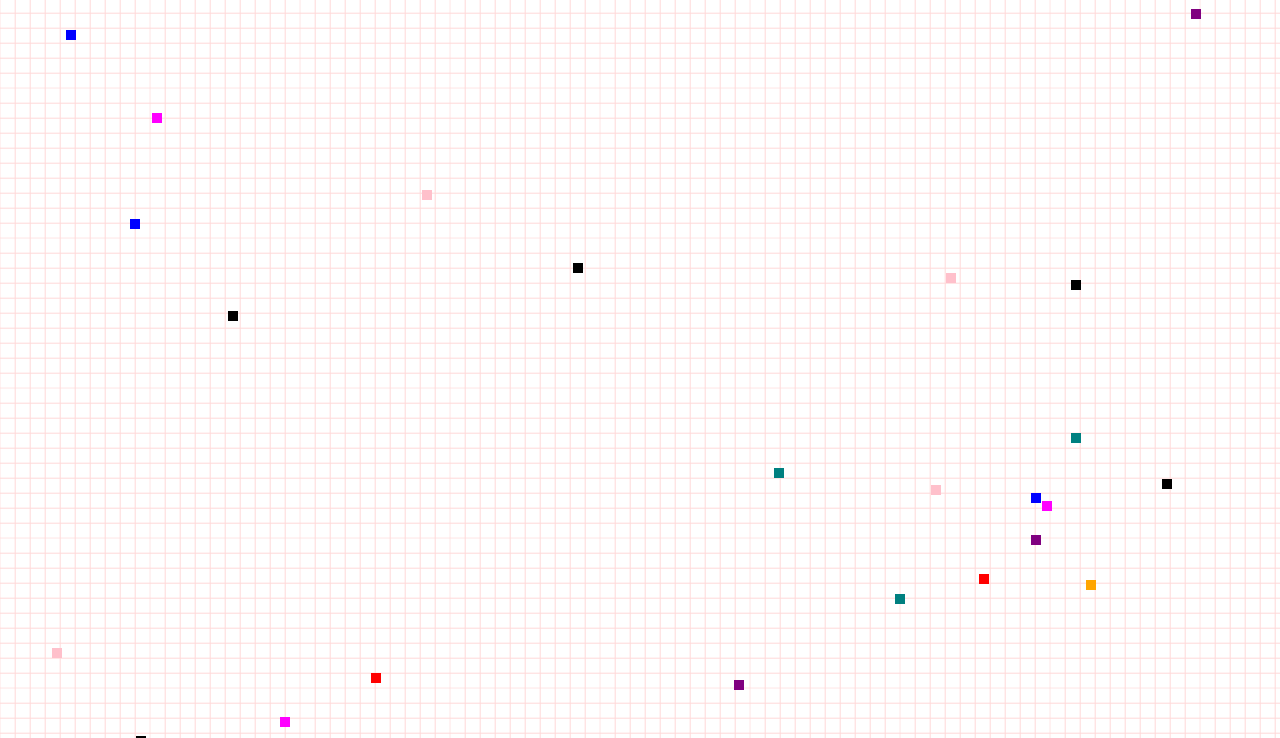
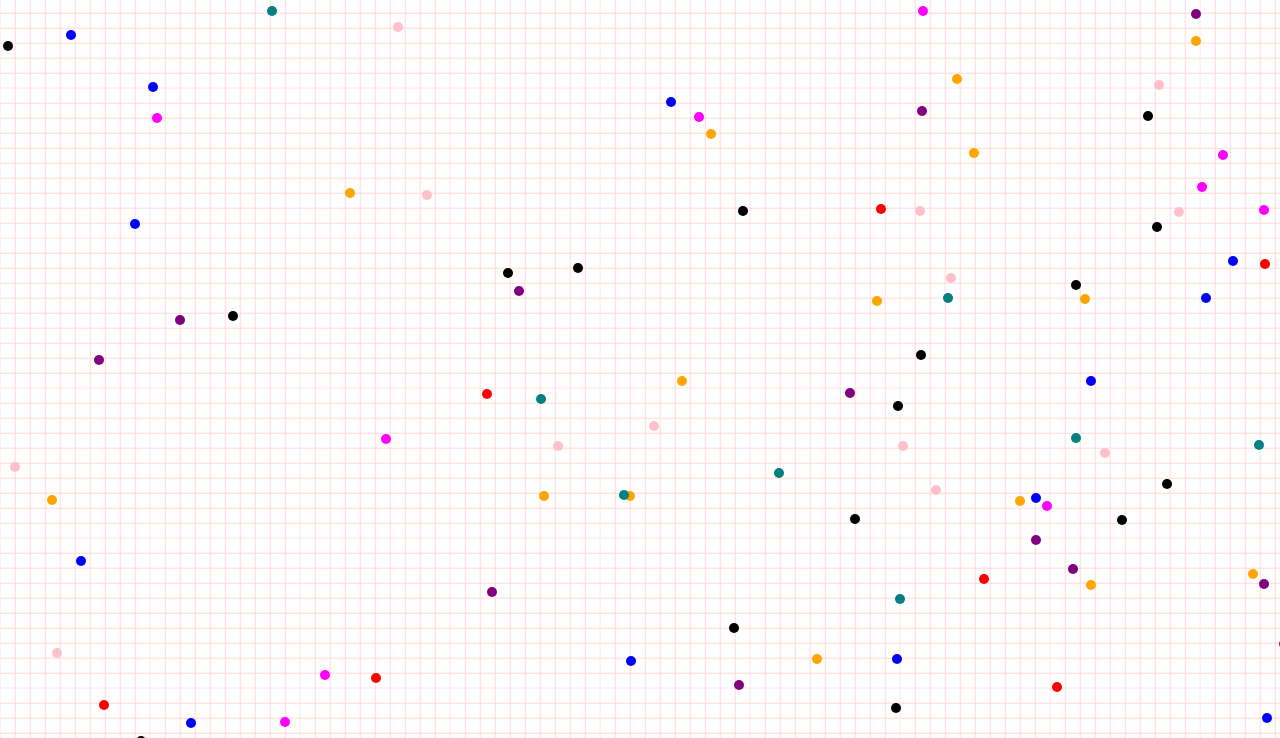
Before and after one commit to davidbrodskiy/agarclone, a plain HTML site: page src/index.html in a window 1280 px wide. Shown: the part 62-800 px from the top of the page. Drawn offline with nearby package versions, Linux system fonts and the light colour scheme.

Commit message:
changed food

```diff
--- a/src/index.css
+++ b/src/index.css
@@ -12,4 +12,5 @@ height: 10px;
 width: 10px;
 background-color: blue;
 position: absolute;
+border-radius: 50%;
 }
--- a/src/index.js
+++ b/src/index.js
@@ -1,7 +1,7 @@
 $(document).ready(function() {
   var colors = ['red', 'purple', 'blue', 'black', 'teal', 'magenta', 'pink', 'orange'];
 
-  for (var i = 0; i <= 25; i++) {
+  for (var i = 0; i <= 100; i++) {
     var topcord = Math.random() * $(window).height();
     var leftcord = Math.random() * $(window).width();
     var color = colors[Math.floor(Math.random() * 8)];
```
